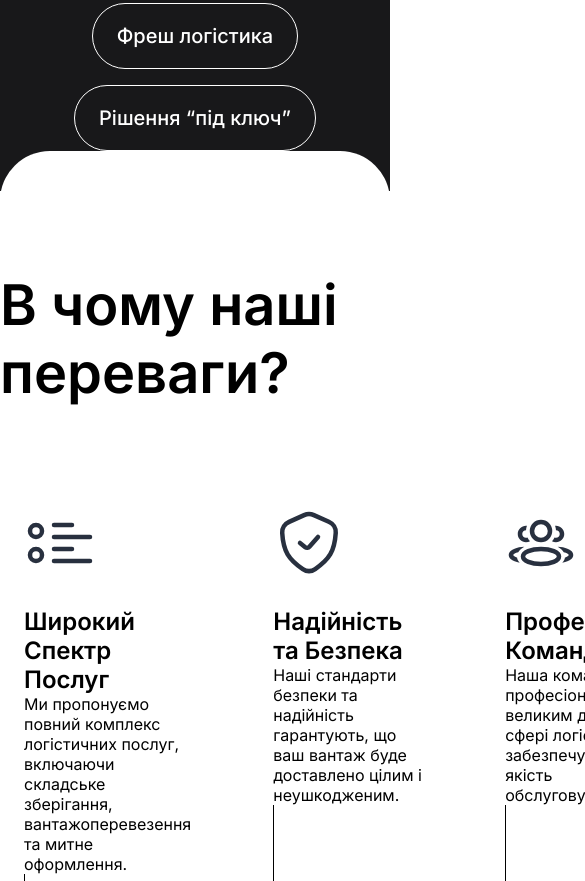
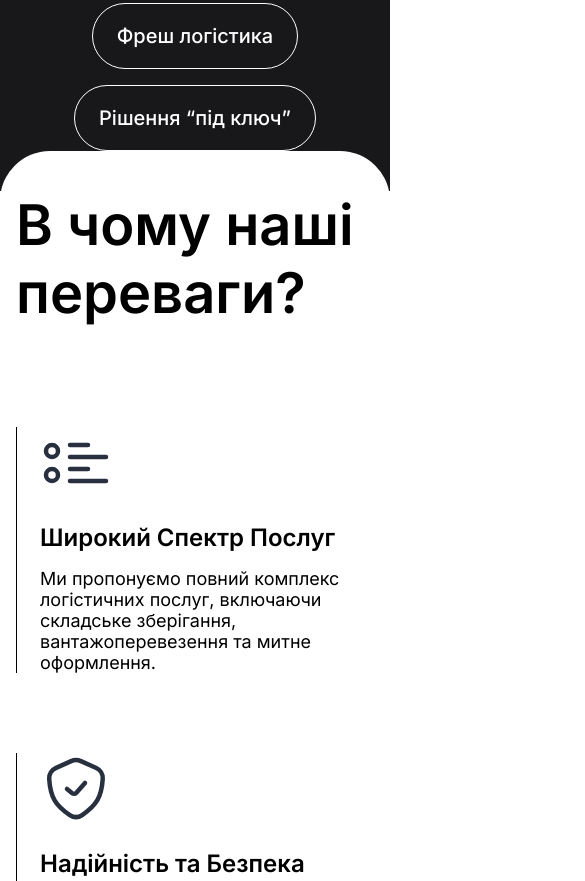
Before and after one commit to DimaZhadan/Lean-Logistics, a website built with Vite: page index.html in a window 390 px wide. Shown: the part 7698-8579 px from the top of the page, 585 px wide, since content can reach past the window. Built offline with nearby package versions, Linux system fonts and the light colour scheme.

Commit message:
benefits need to complete

```diff
--- a/src/style.css
+++ b/src/style.css
@@ -476,9 +476,9 @@ video {
   position: relative;
   top: -130px;
   background-color: #fff;
-  border-radius: 50px !important;
-  z-index: 20 !important;
-  padding-top: 120px;
+  border-radius: 50px;
+  z-index: 20;
+  padding: 120px 16px 120px 16px;
 }
 
 .benefits .container .benefits-vrapper .benefits-title {
@@ -499,23 +499,36 @@ video {
 
 .benefits .container .benefits-vrapper .benefits-items .benefits-item {
   padding-left: 24px;
+  position: relative;
 }
 
-.benefits .container .benefits-vrapper .benefits-items .benefits-item::after {
+.benefits .container .benefits-vrapper .benefits-items .benefits-item::before {
   display: block;
-  top: 0;
-  left: 0;
+  position: absolute;
   content: '';
   width: 1px;
   height: 100%;
   background-color: #000;
+  top: 0;
+  left: 0;
+}
+
+.benefits .container .benefits-vrapper .benefits-items .benefits-item .benefits-logo {
+  width: 72px;
+  height: 72px;
 }
 
 .benefits .container .benefits-vrapper .benefits-items .benefits-item .benefits-heder {
   font-size: 24px;
   font-weight: 600;
   margin-top: 24px;
+  color: #000;
+}
 
+.benefits .container .benefits-vrapper .benefits-items .benefits-item .benefits-descr {
+  font-size: 18px;
+  font-weight: 400;
+  margin-top: 16px;
 }
 
 @media (max-width: 1920px) {
@@ -615,6 +628,10 @@ video {
     margin: 48px auto 0;
   }
 
+  .benefits .container .benefits-vrapper .benefits-items {
+    grid-template-columns: repeat(2, 1fr);
+    grid-template-rows: repeat(2, 1fr);
+  }
 
 }
 
@@ -833,6 +850,11 @@ video {
   .services .container .services-vrapper .services-advantages .services-advantages__card {
     margin-top: 16px;
   }
+
+  .benefits {
+    padding: 40px 16px 40px 16px;
+  }
+
 }
 
 @media (max-width:701px) {
@@ -888,6 +910,15 @@ video {
     margin-top: 64px;
   }
 
+  .benefits .container .benefits-vrapper .benefits-items {
+    display: grid;
+    grid-template-columns: repeat(1, 1fr);
+    grid-template-rows: repeat(2, 1fr);
+    column-gap: 58px;
+    row-gap: 80px;
+    margin-top: 100px;
+  }
+
 }
 
 @media (max-width:400px) {
```
